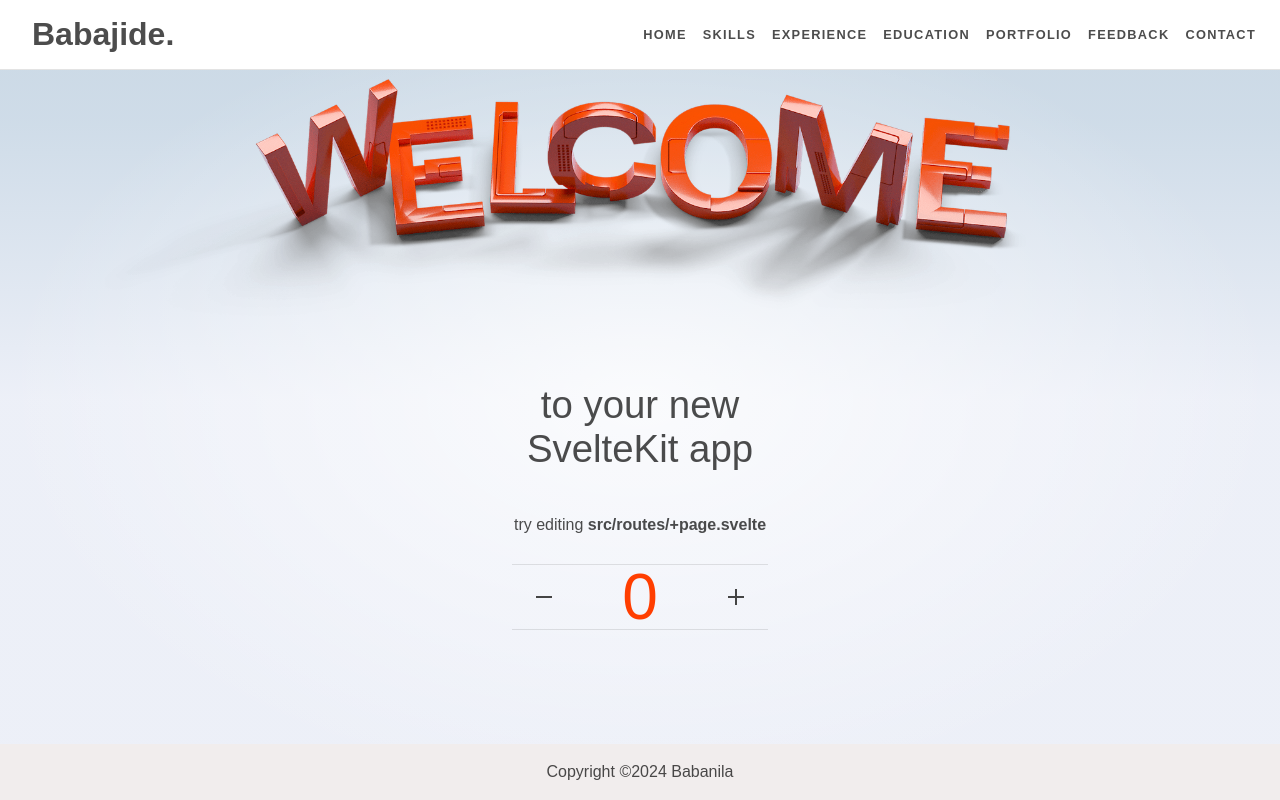
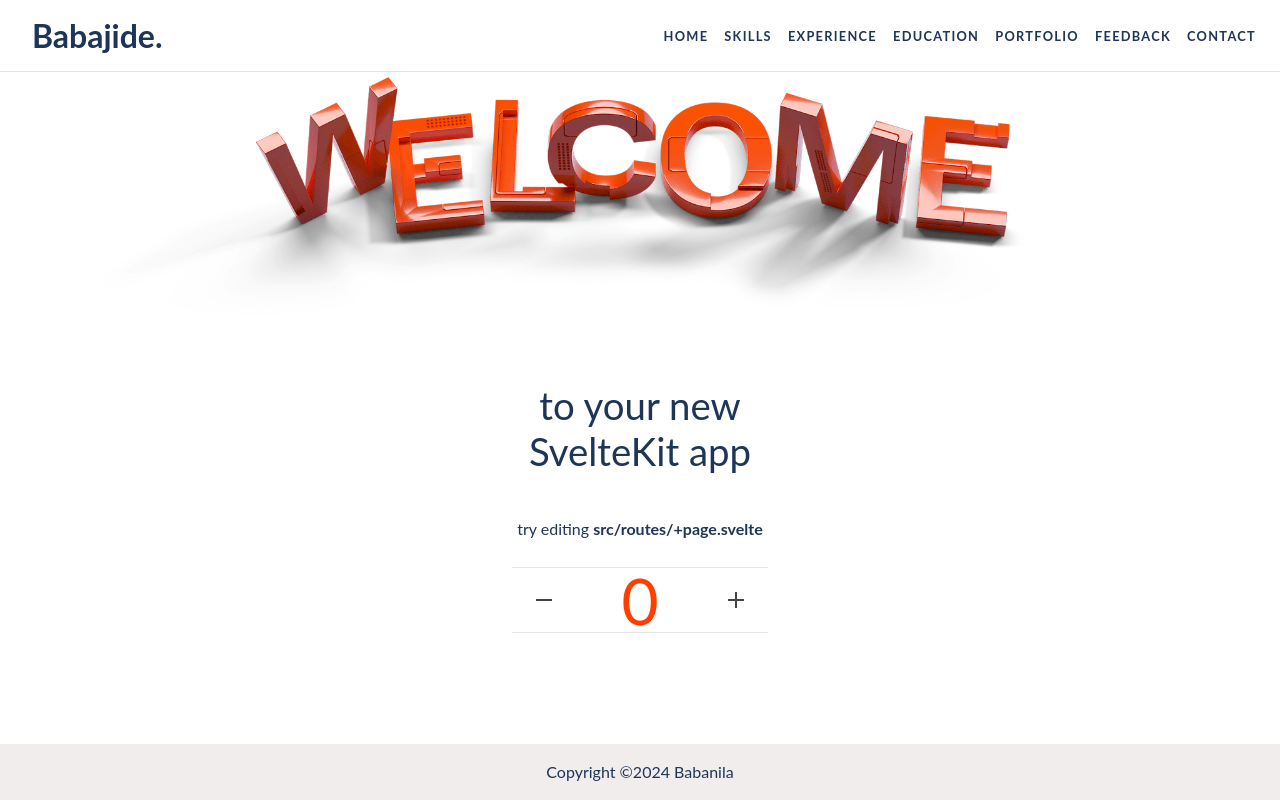
Before and after one commit to Babanila/babajide-williams-website, a SvelteKit app: page / in a window 1280 px wide. Built offline with nearby package versions, Linux system fonts and the light colour scheme.

Commit message:
Change general styles

```diff
--- a/src/app.css
+++ b/src/app.css
@@ -1,15 +1,13 @@
 @import '@fontsource/fira-mono';
 
 :root {
-	--font-body: Arial, -apple-system, BlinkMacSystemFont, 'Segoe UI', Roboto, Oxygen, Ubuntu,
-		Cantarell, 'Open Sans', 'Helvetica Neue', sans-serif;
+	--font-body: Lato, Montserrat, Sans-serif, Arial, -apple-system, BlinkMacSystemFont, 'Segoe UI',
+		Roboto, Oxygen, Ubuntu, Cantarell, 'Open Sans', 'Helvetica Neue', sans-serif;
 	--font-mono: 'Fira Mono', monospace;
-	--color-bg-0: rgb(202, 216, 228);
-	--color-bg-1: hsl(209, 36%, 86%);
-	--color-bg-2: hsl(224, 44%, 95%);
+	--color-bg-0: #ffffff;
 	--color-theme-1: #ff3e00;
 	--color-theme-2: #4075a6;
-	--color-text: rgba(0, 0, 0, 0.7);
+	--color-text: #1d3557;
 	--column-width: 42rem;
 	--column-margin-top: 4rem;
 	font-family: var(--font-body);
@@ -20,14 +18,14 @@ body {
 	min-height: 100vh;
 	margin: 0;
 	background-attachment: fixed;
-	background-color: var(--color-bg-1);
+	background-color: var(--color-bg-0);
 	background-size: 100vw 100vh;
 	background-image: radial-gradient(
 			50% 50% at 50% 50%,
 			rgba(255, 255, 255, 0.75) 0%,
 			rgba(255, 255, 255, 0) 100%
 		),
-		linear-gradient(180deg, var(--color-bg-0) 0%, var(--color-bg-1) 15%, var(--color-bg-2) 50%);
+		linear-gradient(180deg, var(--color-bg-0) 0%, var(--color-bg-0) 15%, var(--color-bg-0) 50%);
 }
 
 h1,
```
